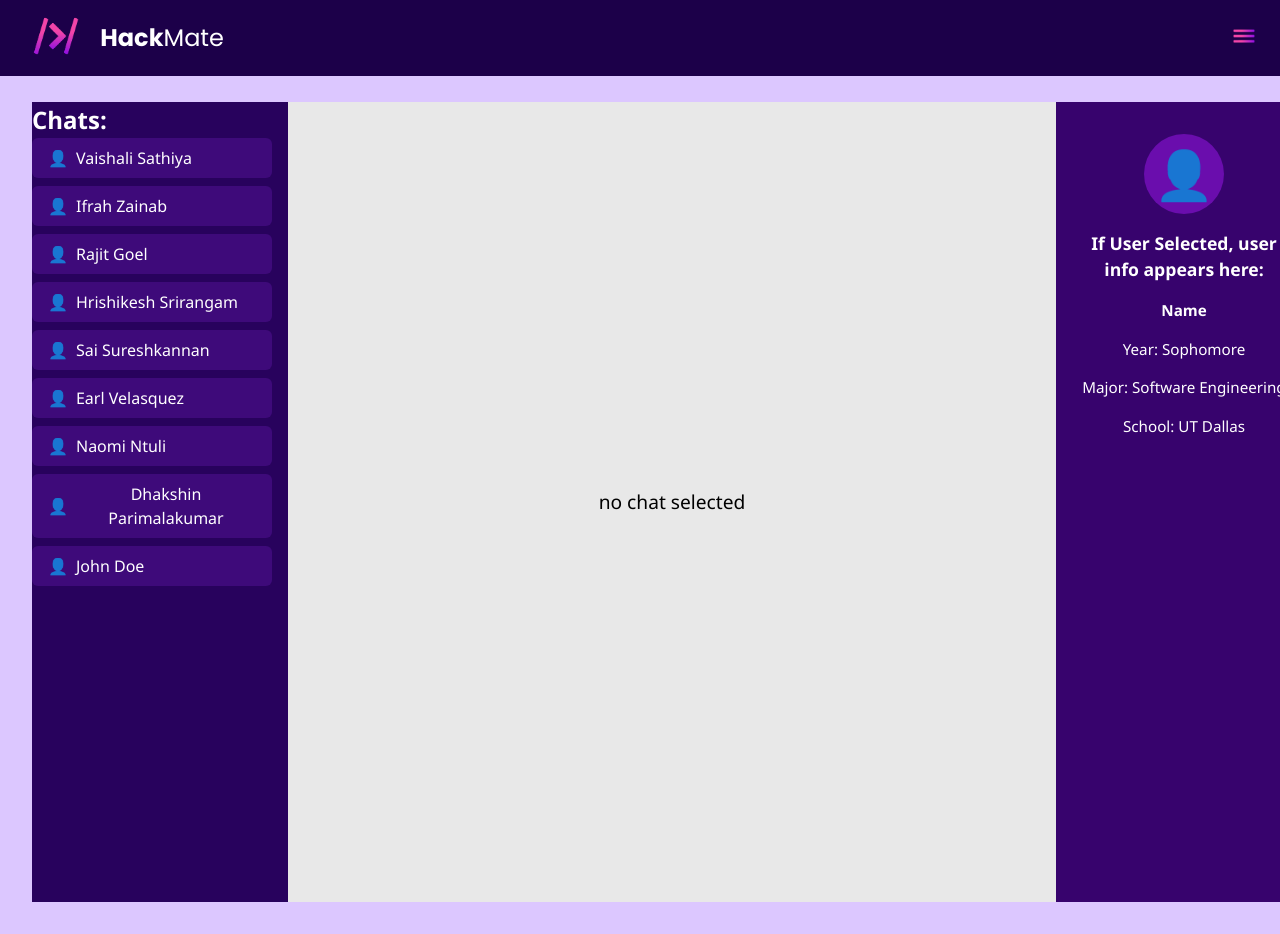
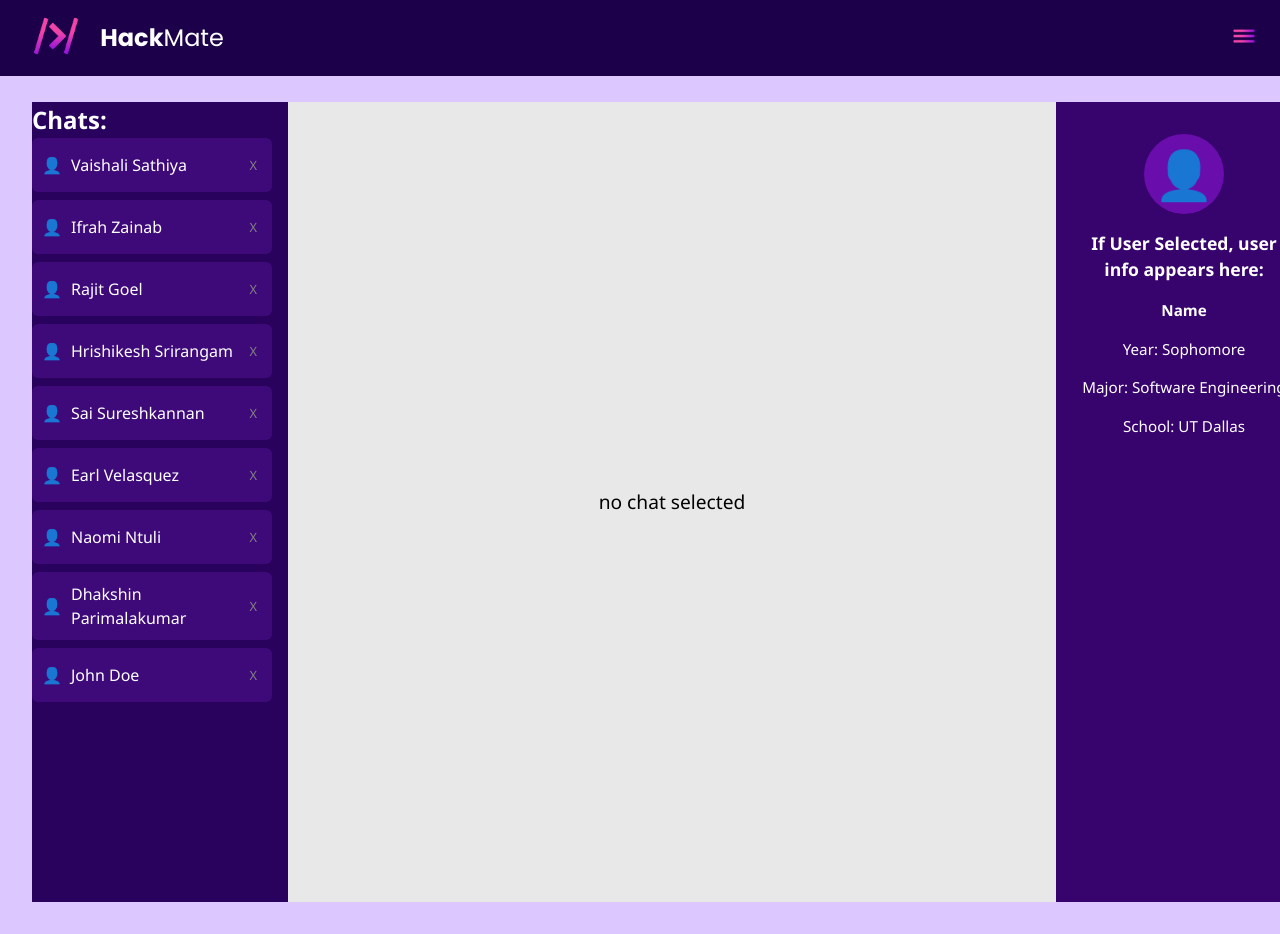
Before and after one commit to ihatepeanuts32/HackMate, a React (Vite) app in the folder frontend/: page /messages in a window 1280 px wide. Shown: the top 934 px of the page. Built offline with nearby package versions, Linux system fonts and the light colour scheme.

Commit message:
delete chat functionality

```diff
--- a/frontend/src/pages/ChatInbox.jsx
+++ b/frontend/src/pages/ChatInbox.jsx
@@ -1,7 +1,7 @@
 import React, { useState } from 'react';
 import '../styles/ChatInbox.css';
 
-const chatUsers = [
+const chatUsersData = [
     { id: 1, name: "Vaishali Sathiya", year: "Sophomore", major: "Software Engineering", school: "UT Dallas" },
     { id: 2, name: "Ifrah Zainab", year: "Sophomore", major: "Computer Science", school: "UT Dallas" },
     { id: 3, name: "Rajit Goel", year: "Junior", major: "Computer Science", school: "UT Dallas" },
@@ -14,7 +14,15 @@ const chatUsers = [
 ];
 
 const ChatInbox = () => {
+    const [chatUsers, setChatUsers] = useState(chatUsersData);
     const [selectedUser, setSelectedUser] = useState(null);
+
+    const deleteChat = (id) => {
+        setChatUsers(chatUsers.filter(user => user.id !== id));
+        if (selectedUser?.id === id) {
+            setSelectedUser(null); // Deselect the user if they are deleted
+        }
+    };
 
     return (
         <div className="chat-inbox">
@@ -25,13 +33,20 @@ const ChatInbox = () => {
                 <div className="chat-user-list">
                     {chatUsers.map(user => (
                         <div
-                            key={user.id}
-                            className={`chat-user ${selectedUser?.id === user.id ? 'active' : ''}`}
-                            onClick={() => setSelectedUser(user)}
-                        >
-                            <span className="user-icon">👤</span>
-                            {user.name}
+                        key={user.id}
+                        className={`chat-user ${selectedUser?.id === user.id ? 'active' : ''}`}
+                    >
+                        <span className="user-icon" onClick={() => setSelectedUser(user)}>👤</span>
+                        <span className="user-name">{user.name}</span>
+                        <div className="delete-chat-container">
+                            <button
+                                className="delete-chat"
+                                onClick={() => deleteChat(user.id)}
+                            >
+                                X
+                            </button>
                         </div>
+                    </div>
                     ))}
                 </div>
             </div>
--- a/frontend/src/styles/ChatInbox.css
+++ b/frontend/src/styles/ChatInbox.css
@@ -47,6 +47,7 @@
     gap: 0.5rem;
 }
 
+
 .chat-user {
     padding: 0.5rem 1rem;
     background-color: #3e0a7a;
@@ -56,6 +57,9 @@
     align-items: center;
     gap: 0.5rem;
     transition: background-color 0.3s;
+    justify-content: space-between;
+    padding: 10px;
+    position: relative;
 }
 
 .chat-user:hover,
@@ -132,3 +136,35 @@
     display: flex;
     align-items: center;
 }
+
+.user-icon {
+    margin-right: 1px;
+    cursor: pointer;
+}
+
+.user-name {
+    flex-grow: 1;
+    text-align: left;
+}
+
+.delete-chat-container {
+    margin-left: auto; /* Pushes the button to the far right */
+    display: flex;
+    align-items: center; /* Vertically centers the button */
+}
+
+.delete-chat {
+    background: none;
+    border: none;
+    color: grey;
+    font-size: 0.8em; /* Reduce the font size */
+    padding: 2px 5px; /* Add smaller padding */
+    width: auto; /* Ensure the button size adjusts to its content */
+    height: auto; /* Ensure the height is minimal */
+    cursor: pointer;
+    font-family: 'Segoe UI', monospace;
+}
+
+.delete-chat:hover {
+    color: darkgrey;
+}
```
